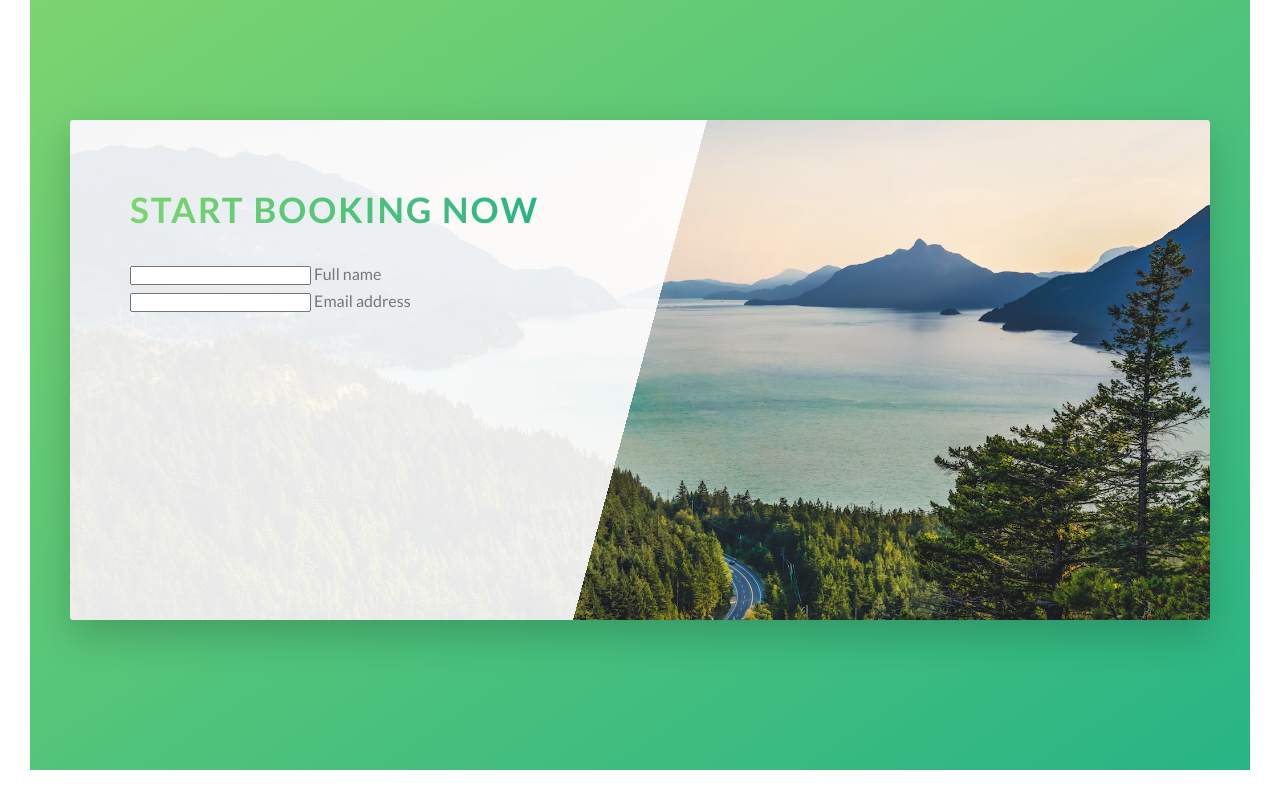
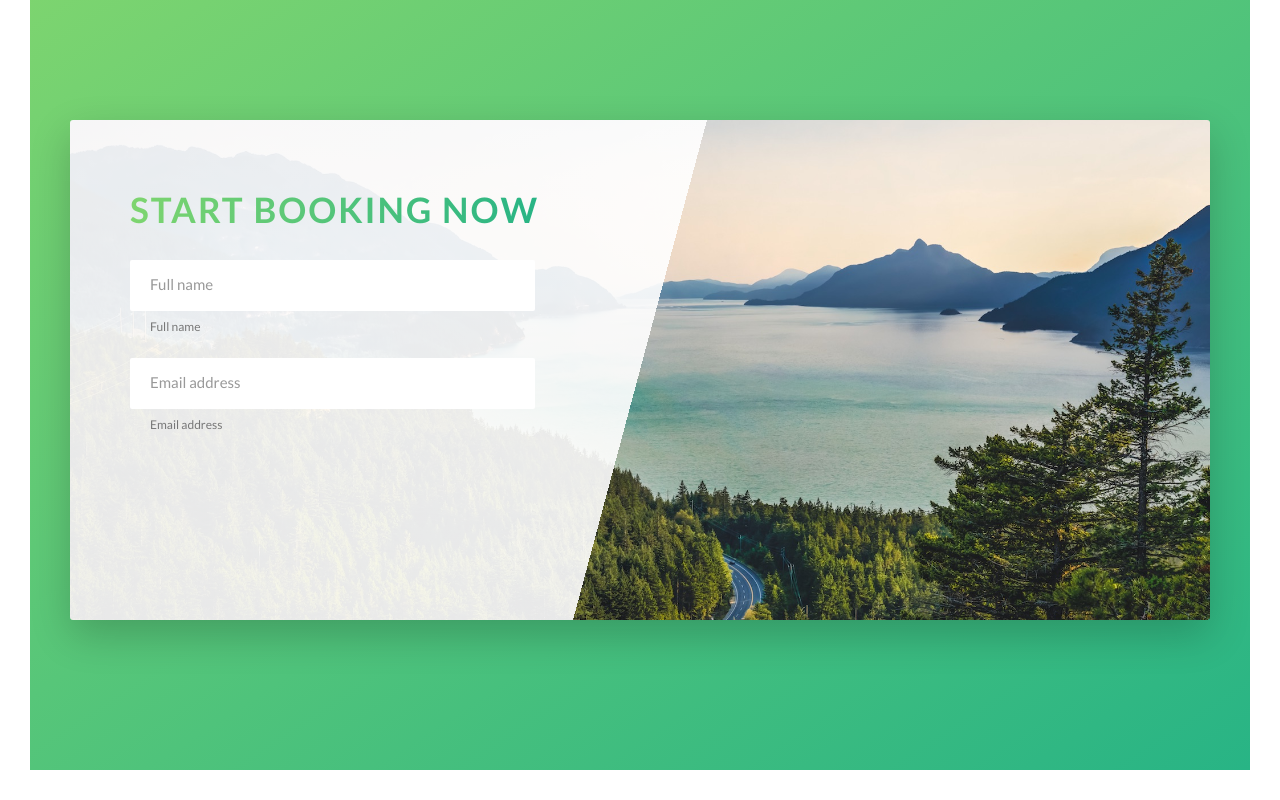
Before and after one commit to Mitso-ksr/natours, a website: page index.html in a window 1280 px wide. Shown: the part 4486-5286 px from the top of the page. Drawn offline with Linux system fonts and the light colour scheme.

Commit message:
add booking section

```diff
--- a/index.html
+++ b/index.html
@@ -359,8 +359,13 @@
                   type="text"
                   class="form__input"
                   required
+                  placeholder="Full name"
                 />
-                <label for="name">Full name</label>
+                <label
+                  class="form__label"
+                  for="name"
+                  >Full name</label
+                >
               </div>
               <div class="form__group">
                 <input
@@ -368,8 +373,13 @@
                   type="email"
                   class="form__input"
                   required
+                  placeholder="Email address"
                 />
-                <label for="email">Email address</label>
+                <label
+                  class="form__label"
+                  for="email"
+                  >Email address</label
+                >
               </div>
             </form>
           </div>
--- a/sass/abstracts/_variables.scss
+++ b/sass/abstracts/_variables.scss
@@ -11,6 +11,7 @@ $color-tertiary-dark: #5643fa;
 
 $color-gray-light-1: #f7f7f7;
 $color-gray-light-2: #eee;
+$color-gray-dark-2: #999;
 
 $color-dark-primary: #777;
 $color-white: #fff;
--- a/sass/components/_form.scss
+++ b/sass/components/_form.scss
@@ -0,0 +1,45 @@
+.form {
+  &__group:not(:last-child) {
+    margin-bottom: 2rem;
+  }
+
+  &__input {
+    font-size: 1.5rem;
+    font-family: inherit;
+    color: inherit;
+    padding: 1.5rem 2rem;
+    border-radius: 2px;
+    border-color: rgba($color-white, 0.5);
+    border: none;
+    border-bottom: 3px solid transparent;
+    width: 90%;
+    display: block;
+
+    &:focus {
+      outline: none;
+      box-shadow: 0 1rem 2rem rgba($color-black, 0.1);
+      border-bottom: 3px solid $color-primary;
+    }
+
+    &:focus:invalid {
+      border-bottom: 3px solid $color-secondary-dark;
+    }
+
+    &::-webkit-input-placeholder {
+      color: $color-gray-dark-2;
+    }
+  }
+
+  &__label {
+    font-size: 1.2rem;
+    margin-top: 0.7rem;
+    margin-left: 2rem;
+    transition: all 0.5s;
+  }
+
+  &__input:placeholder-shown + &__label {
+    // opacity: 0;
+    // visibility: hidden;
+    transform: translateY(-3rem);
+  }
+}
```
Also changed, not shown: css/style.css.
